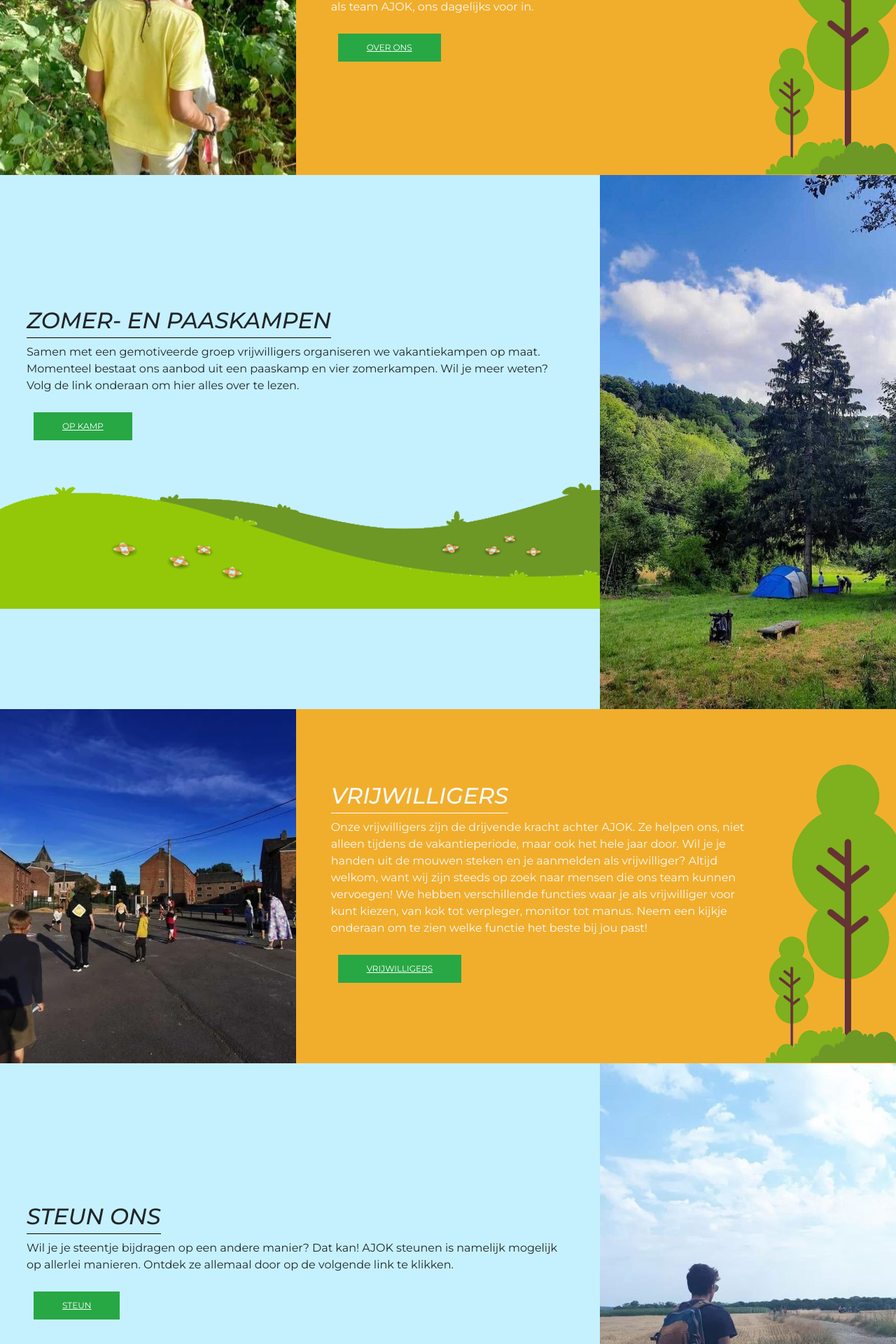
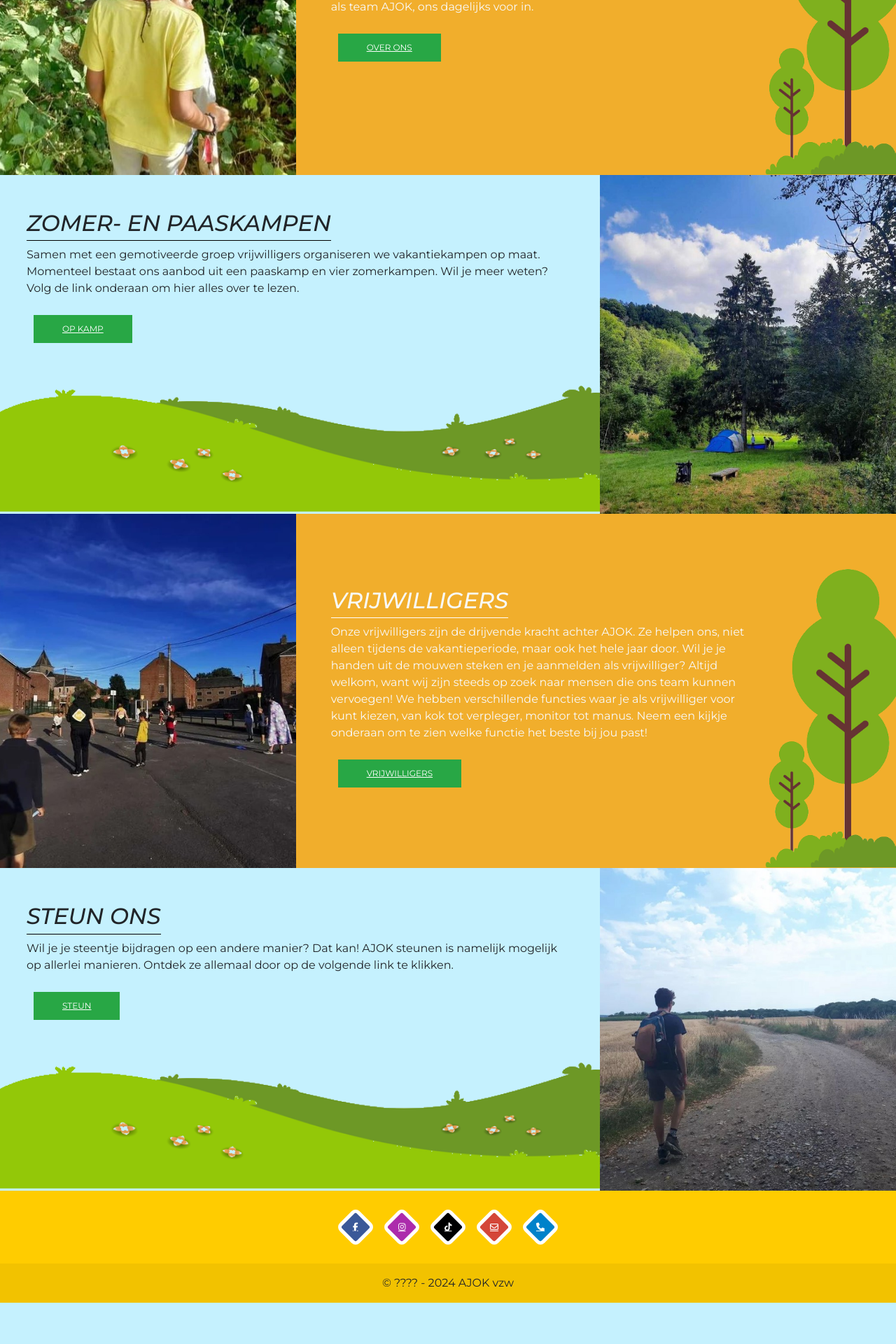
Before and after one commit to arnodeceuninck/ajok-website, a Jekyll site: the page built from index.html, in a window 1280 px wide. Shown: the part 1082-3002 px from the top of the page at 70% size. Built offline with Jekyll 4.4.1, drawn with Linux system fonts in a browser that asks for light colours; nearby versions of some CDN libraries; after the commit the page ends 2943 px from its top, so only the background shows below that.

Commit message:
Fix image gaps

```diff
--- a/_includes/section-img-right.html
+++ b/_includes/section-img-right.html
@@ -1,4 +1,4 @@
-<div class="row align-items-center mb-0 d-flex flex-wrap equal-height-row" id="{{ include.title | strip }}">
+<div class="row align-items-stretch mb-0 d-flex flex-wrap equal-height-row" id="{{ include.title | strip }}">
 
     {% if include.img_mobile %}
     <div class="col-12 d-md-none" style="width: 100%;">
@@ -6,7 +6,7 @@
     </div>
     {% endif %}
 
-    <div class="col-md-8" style="position: relative; position: relative;">
+    <div class="col-md-8" style="position: relative;">
         <div class="row" style="height: fit-content;">
             <div style="padding: 50px;">
                 <h2 class="text-uppercase font-italic black-line-below">{{ include.title }}</h2>
@@ -22,7 +22,7 @@
     </div>
 
     <div class="col-md-4 d-none d-md-block" style="padding-left: 0;">
-        <img src="{{ include.img }}">
+        <div style="background-image: url('{{ include.img }}'); background-size: cover; background-position: center; height: 100%;"></div>
     </div>
 
 </div>
```
Also changed, not shown: _includes/camp-info.html (+3 -9 lines).
